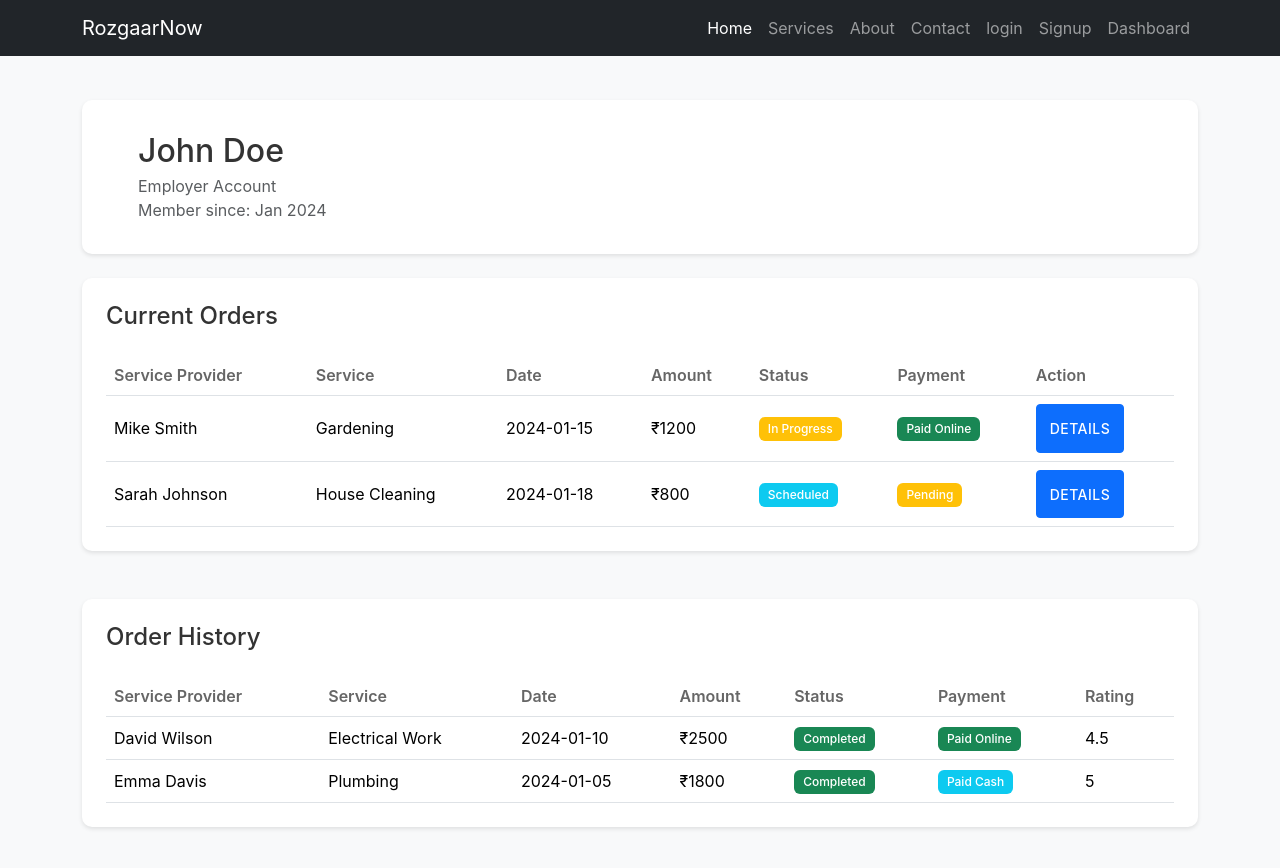
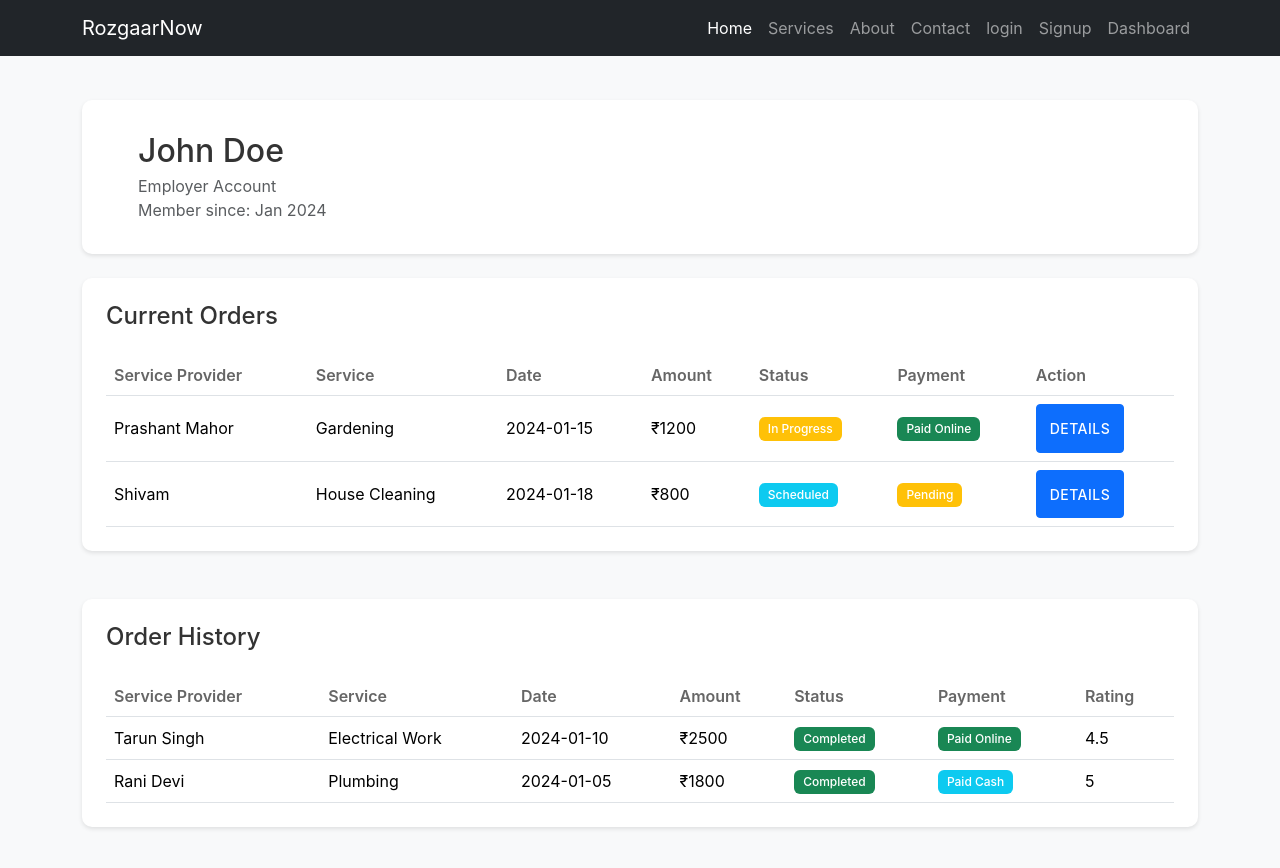
Before and after one commit to civdix/rozgaarNow, a React (Create React App) app: page /dashboard in a window 1280 px wide. Shown: the top 868 px of the page. Built offline with nearby package versions, Linux system fonts and the light colour scheme.

Commit message:
first commit

```diff
--- a/src/components/ContactUs.js
+++ b/src/components/ContactUs.js
@@ -97,15 +97,15 @@ function ContactUs() {
                 <div className="row text-center">
                   <div className="col-md-4">
                     <i className="fas fa-phone-alt mb-2"></i>
-                    <p>+1 234 567 890</p>
+                    <p>+91983493849</p>
                   </div>
                   <div className="col-md-4">
                     <i className="fas fa-envelope mb-2"></i>
-                    <p>info@localhire.com</p>
+                    <p>info@rozgaarnow.com</p>
                   </div>
                   <div className="col-md-4">
                     <i className="fas fa-map-marker-alt mb-2"></i>
-                    <p>123 Main St, City</p>
+                    <p>Mathura, Krishna Nagar</p>
                   </div>
                 </div>
               </div>
--- a/src/components/Dashboard.js
+++ b/src/components/Dashboard.js
@@ -14,7 +14,7 @@ function Dashboard() {
   const [currentOrders, setCurrentOrders] = useState([
     {
       id: 1,
-      serviceProvider: "Mike Smith",
+      serviceProvider: "Prashant Mahor",
       service: "Gardening",
       status: "In Progress",
       date: "2024-01-15",
@@ -23,7 +23,7 @@ function Dashboard() {
     },
     {
       id: 2,
-      serviceProvider: "Sarah Johnson",
+      serviceProvider: "Shivam",
       service: "House Cleaning",
       status: "Scheduled",
       date: "2024-01-18",
@@ -35,7 +35,7 @@ function Dashboard() {
   const [orderHistory, setOrderHistory] = useState([
     {
       id: 101,
-      serviceProvider: "David Wilson",
+      serviceProvider: "Tarun Singh",
       service: "Electrical Work",
       status: "Completed",
       date: "2024-01-10",
@@ -45,7 +45,7 @@ function Dashboard() {
     },
     {
       id: 102,
-      serviceProvider: "Emma Davis",
+      serviceProvider: "Rani Devi ",
       service: "Plumbing",
       status: "Completed",
       date: "2024-01-05",
```
